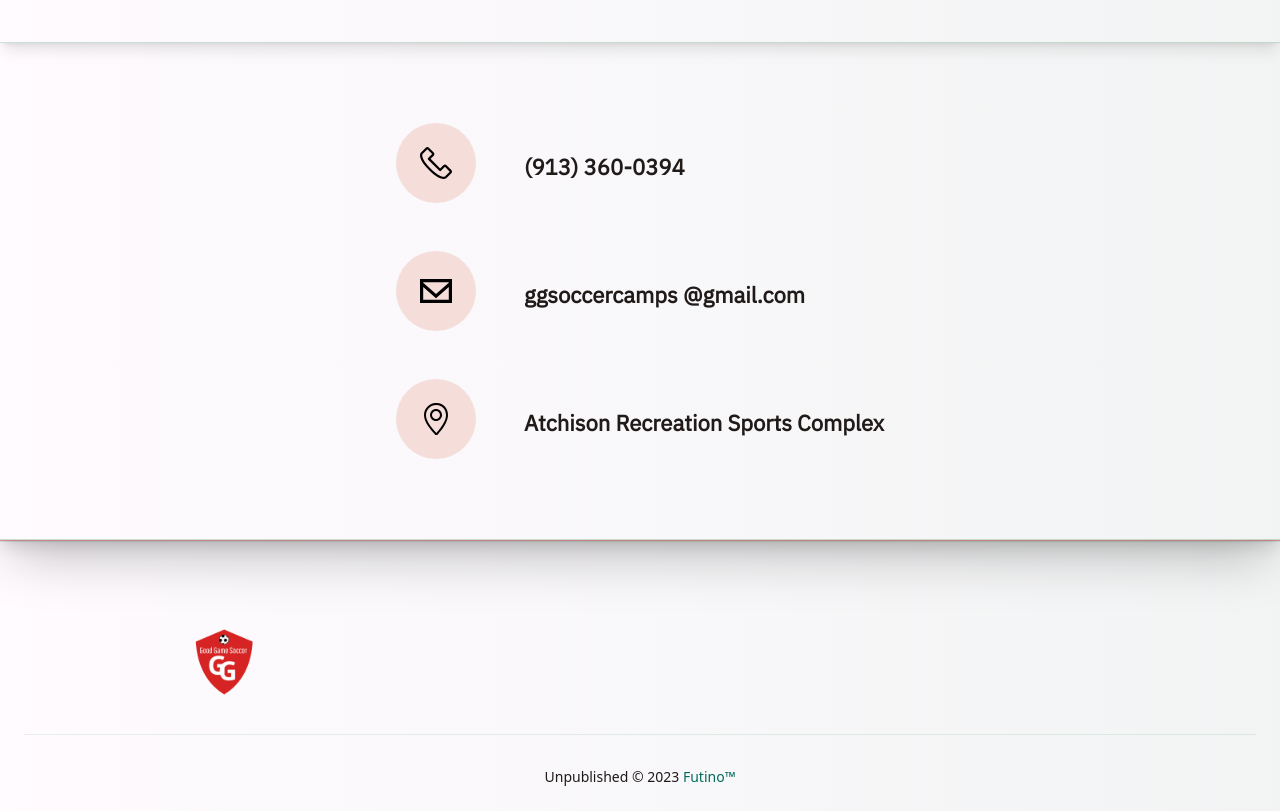
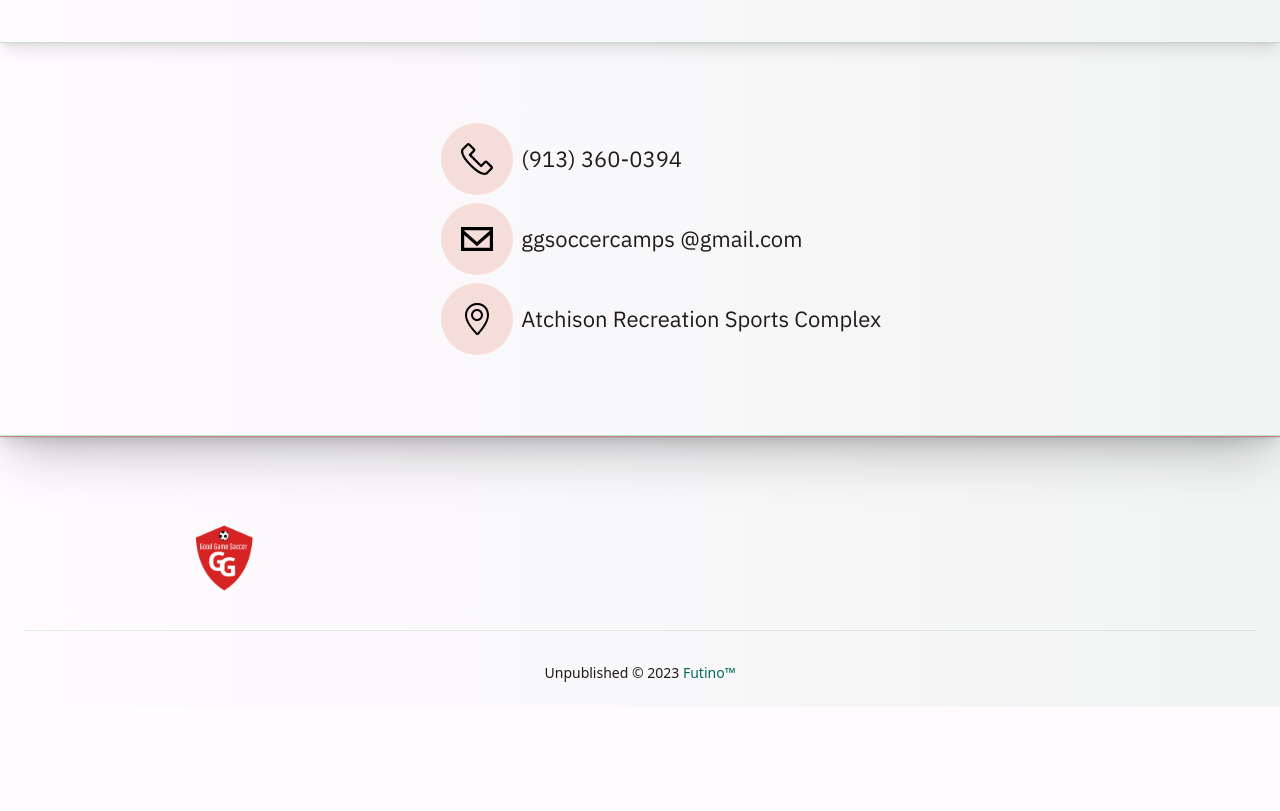
Before and after one commit to Futino/ggsoccer, a SvelteKit app: page / in a window 1280 px wide. Shown: the part 2180-2991 px from the top of the page. After the commit the page ends 2887 px from the top, so only its background shows below. Built offline with nearby package versions, Linux system fonts and the light colour scheme.

Commit message:
Format and fix scaling

```diff
--- a/src/routes/+page.svelte
+++ b/src/routes/+page.svelte
@@ -84,9 +84,7 @@
 					<h2 class="title-large font-light">8:15 - 9:15</h2>
 					<hr class="p-1 opacity-40" />
 					<h2 class="title-medium font-light">Atchison Recreation Sports Complex</h2>
-					<h2 class="font-bold title-large text-secondary-light dark:text-secondary-dark">
-						$80
-					</h2>
+					<h2 class="font-bold title-large text-secondary-light dark:text-secondary-dark">$80</h2>
 					<a href="https://forms.gle/8Aez3YWynF7PMAz66">
 						<Button>
 							<p>Register Now</p>
@@ -99,9 +97,7 @@
 					<h2 class="title-large font-light">9:30 - 12:30</h2>
 					<hr class="p-1 opacity-40" />
 					<h2 class="title-medium font-light">Atchison Recreation Sports Complex</h2>
-					<h2 class="font-bold title-large text-secondary-light dark:text-secondary-dark">
-						$130
-					</h2>
+					<h2 class="font-bold title-large text-secondary-light dark:text-secondary-dark">$130</h2>
 					<a href="https://forms.gle/8Aez3YWynF7PMAz66">
 						<Button>
 							<p>Register Now</p>
@@ -119,36 +115,31 @@
 	>
 		<div class="flex flex-col max-w-7xl mx-auto">
 			<!--Contant methods-->
-			<div
-				class="flex flex-col md:space-y-12 md:space-x-0 space-x-3 justify-items-center align-middle text-center md:text-left"
-			>
+			<div class="grid grid-cols-4 grid-rows-3 gap-2">
 				<!--Phone number-->
-				<div class="flex flex-row space-y-2 items-center space-x-12">
-					<div class="rounded-full bg-surface-variant-light w-fit p-6 mx-auto md:mx-0">
+				<div class="col-span-1 rounded-full bg-surface-variant-light w-min h-min ml-auto p-5">
 					<Icon icon="phone" height="32px" width="32px" />
 				</div>
-					<a class="flex items-center" href="tel:9133600394">
-						<h1 class="title-large font-extrabold">(913) 360-0394</h1>
+
+				<a class="col-span-3 flex items-center" href="tel:9133600394">
+					<h1 class="title-small sm:title-large">(913) 360-0394</h1>
 				</a>
-				</div>
 				<!--Email-->
-				<div class="flex flex-row space-y-2 items-center space-x-12">
-					<div class="rounded-full bg-surface-variant-light w-fit p-6 mx-auto md:mx-0">
+				<div class="col-span-1 rounded-full bg-surface-variant-light w-min h-min ml-auto p-5">
 					<Icon icon="email" height="32px" width="32px" />
 				</div>
-					<a class="flex items-center" href="mailto:ggsoccercamps@gmail.com">
-						<h1 class="title-large font-extrabold">ggsoccercamps @gmail.com</h1>
+
+				<a class="col-span-3 flex items-center" href="tel:9133600394">
+					<h1 class="title-small sm:title-large">ggsoccercamps @gmail.com</h1>
 				</a>
-				</div>
 				<!--Email-->
-				<div class="flex flex-row space-y-2 items-center space-x-12">
-					<div class="rounded-full bg-surface-variant-light w-fit p-6 mx-auto md:mx-0">
+				<div class="col-span-1 rounded-full bg-surface-variant-light w-min h-min ml-auto p-5">
 					<Icon icon="location" height="32px" width="32px" />
 				</div>
-					<a class="flex items-center" href="tel:9133600394">
-						<h1 class="title-large font-extrabold">Atchison Recreation Sports Complex</h1>
+
+				<a class="col-span-3 flex items-center" href="tel:9133600394">
+					<h1 class="title-small sm:title-large">Atchison Recreation Sports Complex</h1>
 				</a>
-				</div>
 			</div>
 			<!--Contact form-->
 			<!-- <div class="flex p-8 shadow-lg shadow-black/40 space-y-12 flex-col">
```
Lines whose indentation alone changed are shown as unchanged.
